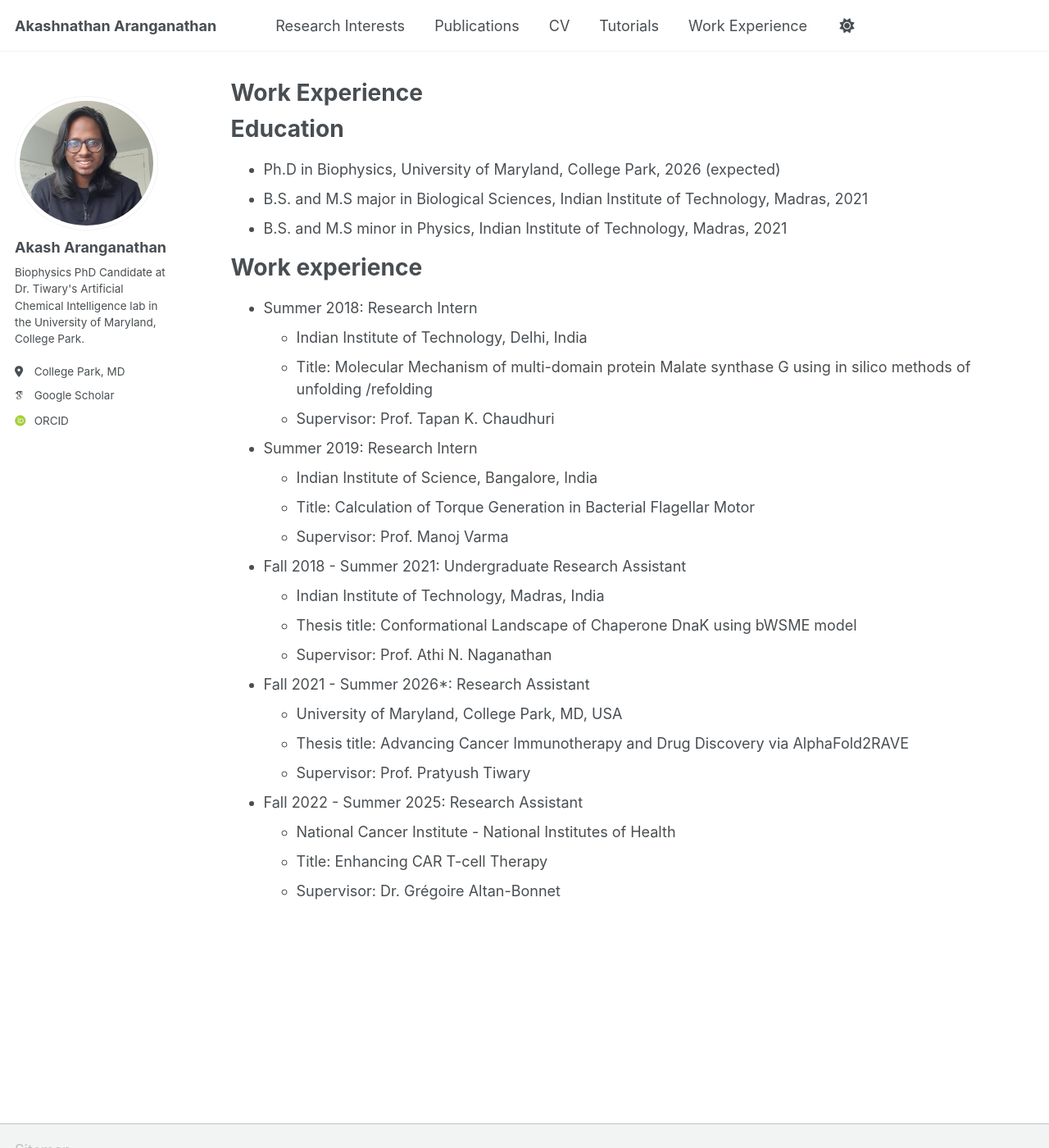
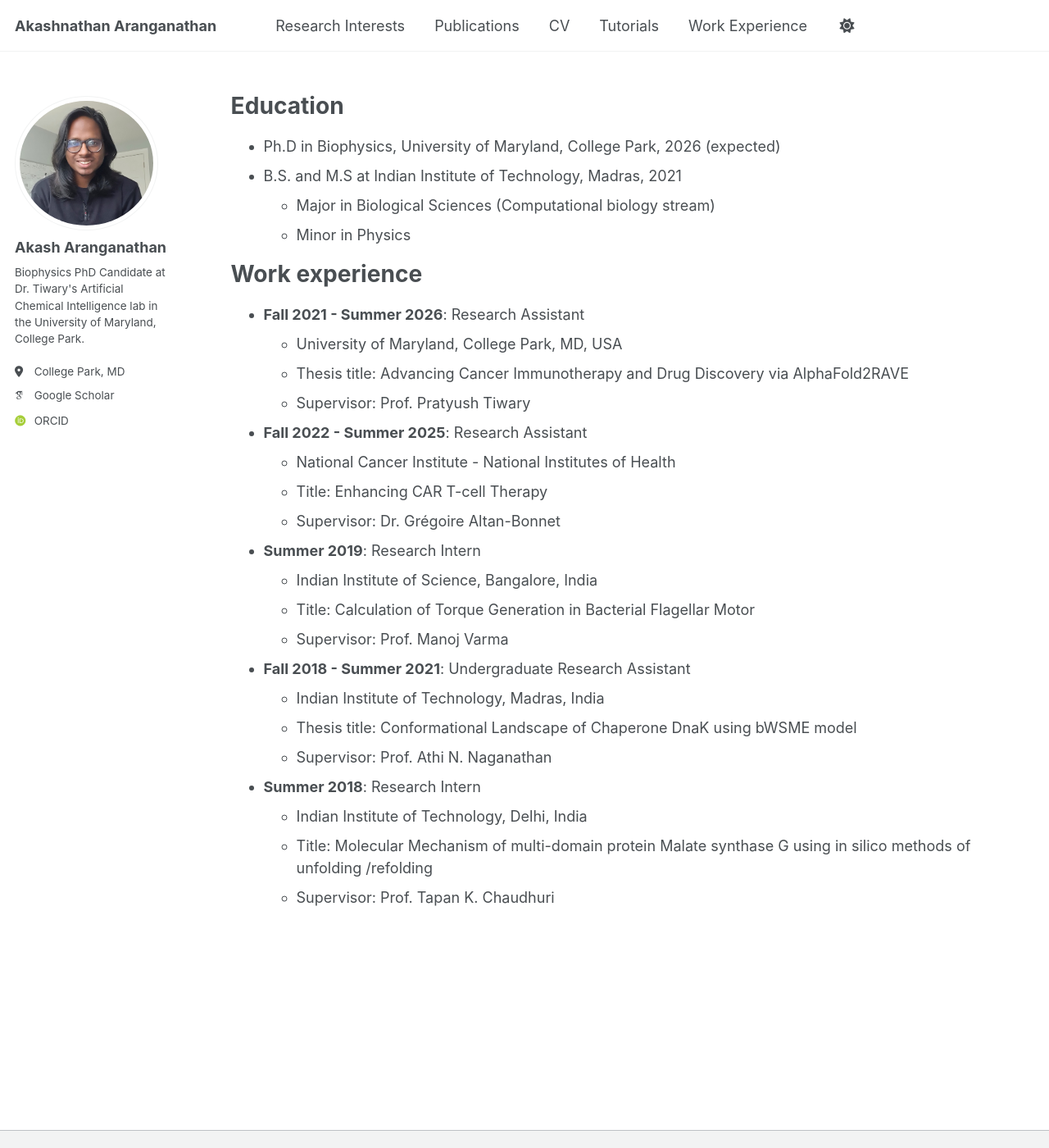
Before and after one commit to Akash-Aranganathan/akash-aranganathan.github.io, a Jekyll site: the page built from _pages/cv.md, in a window 1280 px wide and 1400 px high. Shown: the whole window at 82% size. Built offline with Jekyll 4.4.1, drawn with Linux system fonts in a browser that asks for light colours; some web fonts are replaced; a script that is not in the unit is left out.

Commit message:
Revise CV with updated education and work experience
Updated work experience section and modified education details.

```diff
--- a/_pages/cv.md
+++ b/_pages/cv.md
@@ -1,6 +1,6 @@
 ---
 layout: archive
-title: "Work Experience"
+title: ""
 permalink: /workexp/
 author_profile: true
 ---
@@ -10,32 +10,34 @@ author_profile: true
 Education
 ======
 * Ph.D in Biophysics, University of Maryland, College Park, 2026 (expected)
-* B.S. and M.S major in Biological Sciences, Indian Institute of Technology, Madras, 2021
-* B.S. and M.S minor in Physics, Indian Institute of Technology, Madras, 2021
+* B.S. and M.S at Indian Institute of Technology, Madras, 2021
+  * Major in Biological Sciences (Computational biology stream)
+  * Minor in Physics
 
 Work experience
 ======
-* Summer 2018: Research Intern
-  * Indian Institute of Technology, Delhi, India
-  * Title: Molecular Mechanism of multi-domain protein Malate synthase G using in silico methods of unfolding /refolding
-  * Supervisor: Prof. Tapan K. Chaudhuri
 
-* Summer 2019: Research Intern
+* **Fall 2021 - Summer 2026**: Research Assistant
+  * University of Maryland, College Park, MD, USA
+  * Thesis title: Advancing Cancer Immunotherapy and Drug Discovery via AlphaFold2RAVE
+  * Supervisor: Prof. Pratyush Tiwary
+
+* **Fall 2022 - Summer 2025**: Research Assistant
+  * National Cancer Institute - National Institutes of Health
+  * Title: Enhancing CAR T-cell Therapy
+  * Supervisor: Dr. Grégoire Altan-Bonnet
+
+* **Summer 2019**: Research Intern
   * Indian Institute of Science, Bangalore, India
   * Title: Calculation of Torque Generation in Bacterial Flagellar Motor
   * Supervisor: Prof. Manoj Varma
 
-* Fall 2018 - Summer 2021: Undergraduate Research Assistant
+* **Fall 2018 - Summer 2021**: Undergraduate Research Assistant
   * Indian Institute of Technology, Madras, India
   * Thesis title: Conformational Landscape of Chaperone DnaK using bWSME model
   * Supervisor: Prof. Athi N. Naganathan
 
-* Fall 2021 - Summer 2026*: Research Assistant
-  * University of Maryland, College Park, MD, USA
-  * Thesis title: Advancing Cancer Immunotherapy and Drug Discovery via AlphaFold2RAVE
-  * Supervisor: Prof. Pratyush Tiwary
-
-* Fall 2022 - Summer 2025: Research Assistant
-  * National Cancer Institute - National Institutes of Health
-  * Title: Enhancing CAR T-cell Therapy
-  * Supervisor: Dr. Grégoire Altan-Bonnet
+* **Summer 2018**: Research Intern
+  * Indian Institute of Technology, Delhi, India
+  * Title: Molecular Mechanism of multi-domain protein Malate synthase G using in silico methods of unfolding /refolding
+  * Supervisor: Prof. Tapan K. Chaudhuri
```
